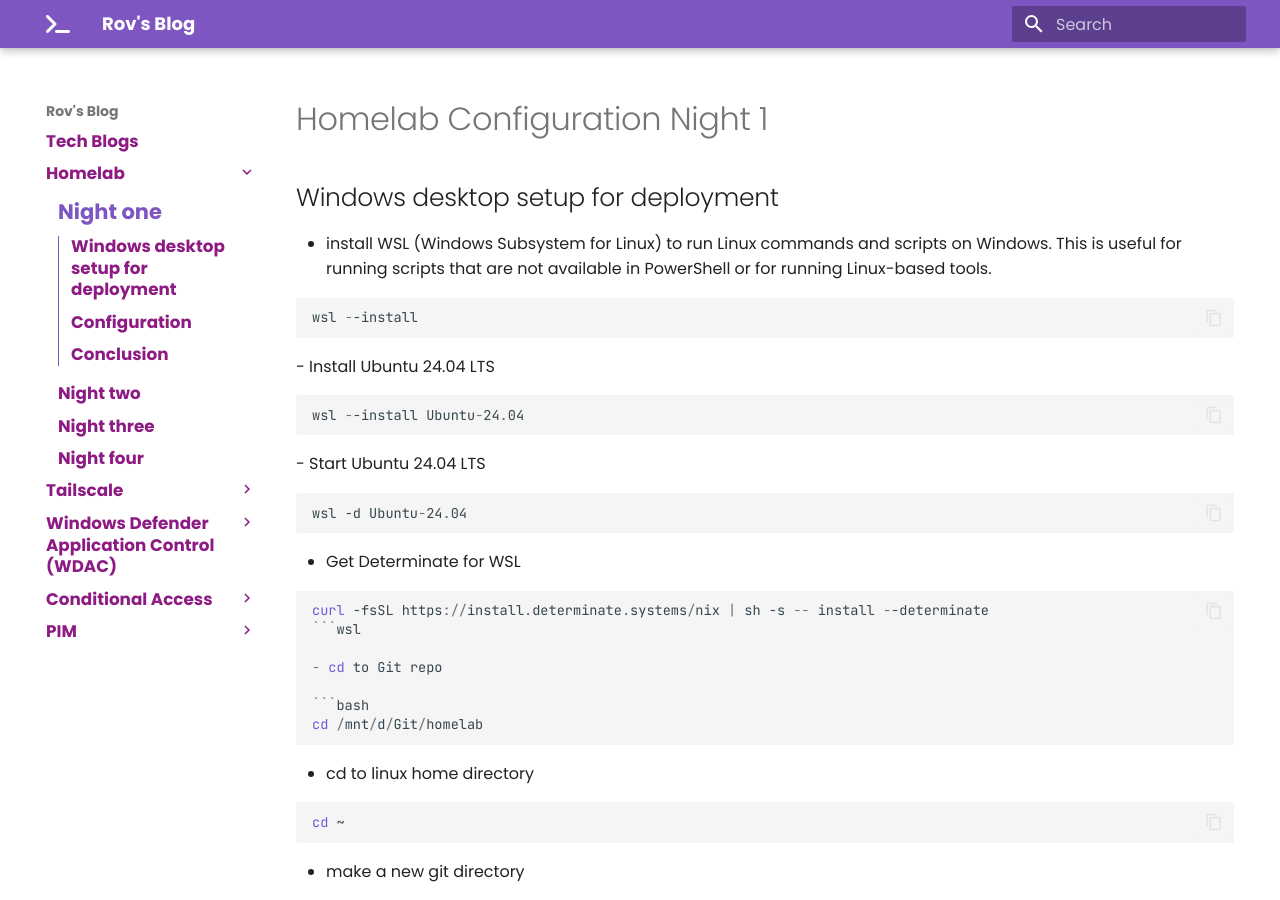
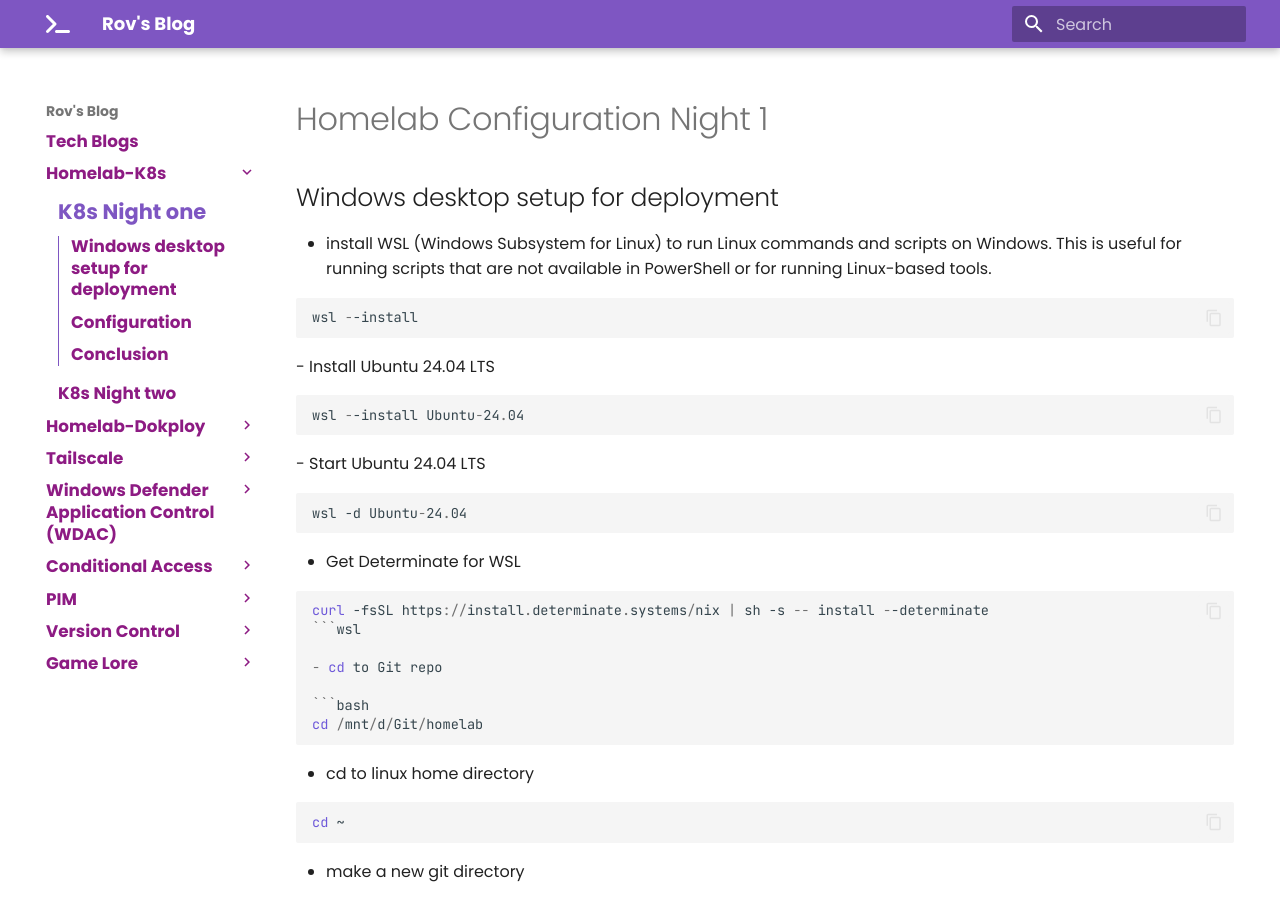
Before and after one commit to RovxBot/rovblog, an MkDocs documentation site: the page built from docs/homelab/K8s/Homelab Night 1.md, in a window 1280 px wide and 900 px high. Built offline with MkDocs 1.6.1 and Material for MkDocs 9.7.7, drawn with Linux system fonts in a browser that asks for light colours.

Commit message:
Updated the navigation panel to account for new documents Moved Homelab entry under K8s Added Dokploy plan

```diff
--- a/mkdocs.yml
+++ b/mkdocs.yml
@@ -40,11 +40,11 @@ theme:
 
 nav:
   - Tech Blogs: index.md
-  - Homelab:
-      - Night one: homelab/Homelab Night 1.md
-      - Night two: homelab/Homelab Night 2.md
-      - Night three: homelab/Homelab Night 3.md
-      - Night four: homelab/Homelab Night 4.md
+  - Homelab-K8s:
+      - K8s Night one: homelab/K8s/Homelab Night 1.md
+      - K8s Night two: homelab/K8s/Homelab Night 2.md
+  - Homelab-Dokploy:
+      - Plan: homelab/Dokploy/Plan.md
   - Tailscale:
       - Homelab Config: Tailscale/Homelab Config.md
   - Windows Defender Application Control (WDAC):
@@ -56,6 +56,17 @@ nav:
   - PIM:
       - Getting Started: PIM/GettingStarted.md
       - Groups: PIM/Groups.md
+  - Version Control:
+      - Intro: VersionControl/Intro.md
+      - AZ-400: VersionControl/AZ-400.md
+      - Azure DataFactory: VersionControl/AzureDataFactory.md
+      - Ingestion Pipelines: VersionControl/IngestionPipelines.md
+      - PowerBI: VersionControl/PowerBI.md
+      - PowerPages: VersionControl/PowerPages.md
+  - Game Lore:
+      - Higher Power: Game/HigherPower.md
+      - Of Elves: Game/OfElves.md
+      - The Gnomes: Game/TheGnomes.md
 
 extra:
   social:
```
Also changed, not shown: docs/Tailscale/Homelab Config.md (+4 -0 lines), docs/homelab/Dokploy/Plan.md (added), docs/homelab/K8s/Homelab Night 1.md (renamed from docs/homelab/Homelab Night 1.md), docs/homelab/K8s/Homelab Night 2.md (renamed from docs/homelab/Homelab Night 2.md).
